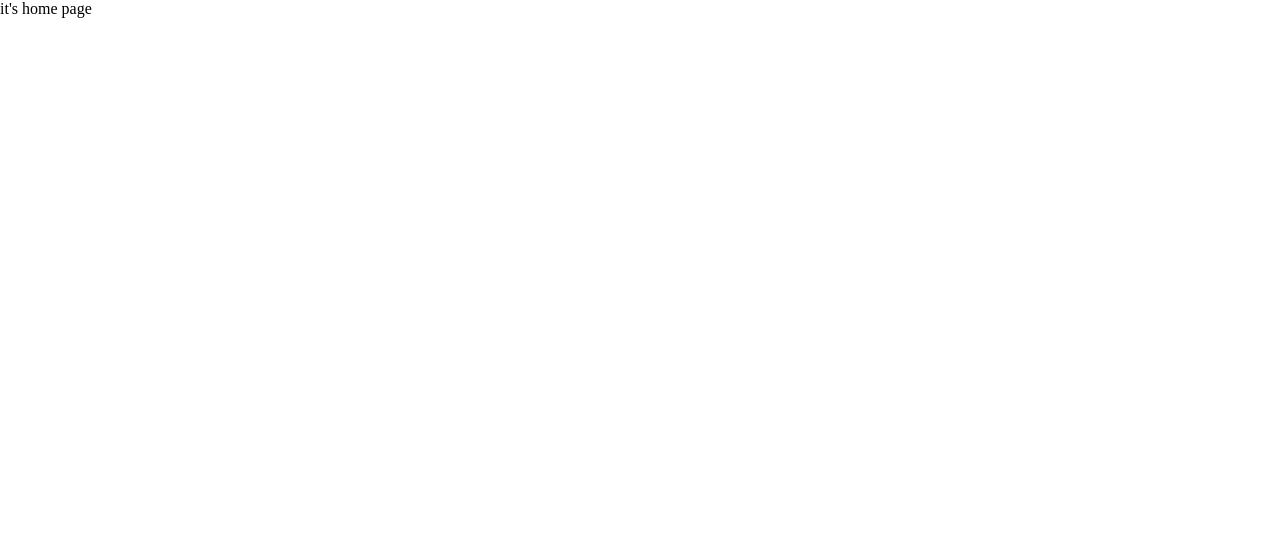
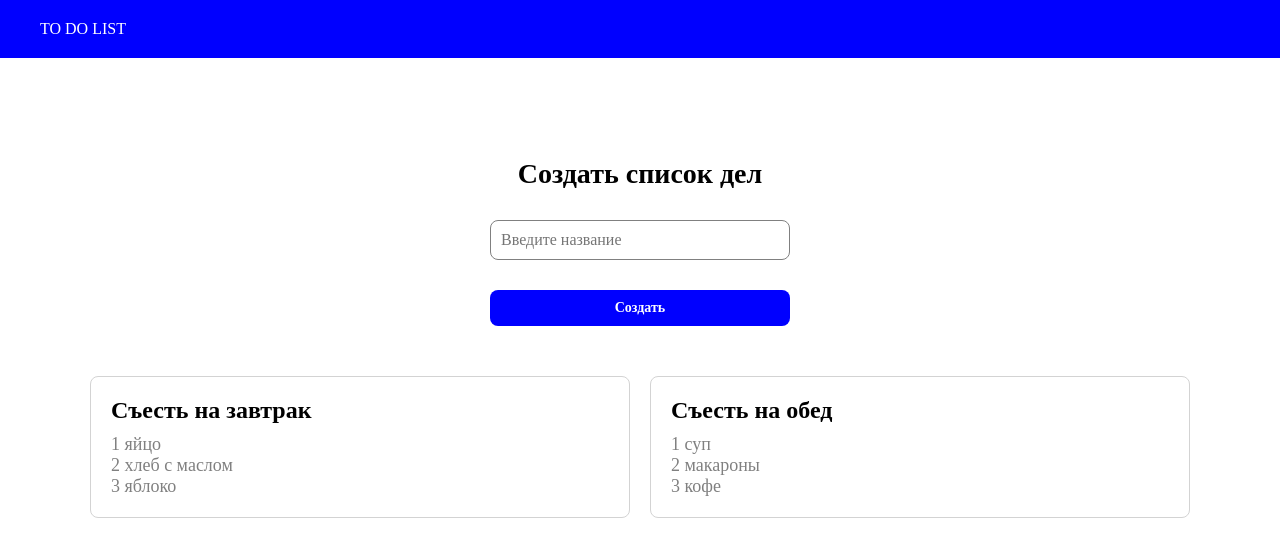
Before and after one commit to SonicFear96/todo-list-app, a Vue app: page / in a window 1280 px wide. Shown: the top 556 px of the page. Built offline with nearby package versions, Linux system fonts and the light colour scheme.

Commit message:
feature: todo list (main-page)

```diff
--- a/src/App.vue
+++ b/src/App.vue
@@ -1,7 +1,18 @@
 <template>
-  <router-view/>
+  <vHeader/>
+  <div class="app">
+      <router-view/>
+  </div>
 </template>
 
+<script>
+import vHeader from '@/components/header'
+export default {
+  components: {
+    vHeader
+  }
+}
+</script>
 <style>
 * {
   vertical-align: baseline;
@@ -40,4 +51,13 @@ a {
 a img, :link img, :visited img {
   border: 0;
 }
+.wrapper {
+  padding: 0 40px;
+}
+.app {
+  margin-top: 100px;
+}
+.container {
+  padding: 0 90px;
+}
 </style>
--- /dev/null
+++ b/src/components/card/index.vue
@@ -0,0 +1,46 @@
+<template>
+ <div class="card-component">
+    <div class="title">
+        {{ data.title }}
+    </div>
+    <ul v-if="data.items.length" class="todo-list">
+      <li class="todo-item" v-for="(item, index) in data.items" :key="index"> {{index + 1}} {{ item }} </li>
+    </ul>
+    <div class="todo-item--no" v-else>
+      к сожалению, список дел ещё не заполнен
+    </div>
+ </div>
+</template>
+
+<script>
+export default {
+  name: 'card-component',
+  props: {
+    data: {
+      type: Object,
+      default: () => {}
+    }
+  }
+}
+</script>
+
+<style scoped>
+.card-component {
+  border-radius: 8px;
+  border: 1px solid lightgray;
+  padding: 20px;
+  height: 100%;
+}
+.title {
+    font-size: 24px;
+    font-weight: bold;
+}
+.todo-list {
+  margin-top: 10px;
+  list-style: none;
+}
+.todo-item, .todo-item--no {
+  font-size: 18px;
+  color: grey;
+}
+</style>
--- /dev/null
+++ b/src/components/form/index.vue
@@ -0,0 +1,68 @@
+<template>
+  <form class="form" @submit.prevent>
+    <h2 class="h2">Создать список дел</h2>
+    <input
+        v-model="title"
+        @input="input"
+        class='input'
+        type="text"
+        placeholder="Введите название"
+        >
+    <button class="button" @click="create">Создать</button>
+  </form>
+</template>
+
+<script>
+export default {
+  name: 'form-component',
+  data () {
+    return {
+      title: ''
+    }
+  },
+  methods: {
+    input (event) {
+      this.title = event.target.value
+    },
+    create () {
+      this.$emit('create', this.title)
+      this.title = ''
+    }
+  }
+}
+</script>
+
+<style scoped>
+  .h2 {
+    font-size: 28px;
+  }
+  .form {
+    max-width: 600px;
+    display: flex;
+    margin: 0 auto;
+    flex-direction: column;
+    align-items: center;
+    gap: 30px;
+  }
+  .input {
+    border: 1px solid grey;
+    border-radius: 8px;
+    padding: 10px;
+    width: 100%;
+    max-width: 300px;
+  }
+  .button {
+    background-color: blue;
+    color: white;
+    font-size: 14px;
+    font-weight: 700;
+    padding: 10px 20px;
+    width: 100%;
+    max-width: 300px;
+    border-radius: 8px;
+  }
+  .button:hover {
+    opacity: 0.5;
+    cursor: pointer;
+  }
+</style>
--- /dev/null
+++ b/src/components/header/index.vue
@@ -0,0 +1,20 @@
+<template>
+  <header class="header-component wrapper">
+    <div class="logo">TO DO LIST</div>
+  </header>
+</template>
+
+<script>
+export default {
+  name: 'header-component'
+}
+</script>
+
+<style scoped>
+.header-component {
+    background-color: blue;
+    color: white;
+    padding-top: 20px;
+    padding-bottom: 20px;
+}
+</style>
--- a/src/pages/HomePage.vue
+++ b/src/pages/HomePage.vue
@@ -1,19 +1,64 @@
 <template>
-  <div class="page home-page">
-    it's home page
+  <div class="page home-page container">
+    <vForm @create="createPost"/>
+    <div class="data-list-wrapper">
+      <ul class="data-list">
+        <li class="data-item" v-for="item in todoList" :key="item.id">
+          <vCard :data="item" />
+        </li>
+      </ul>
+    </div>
   </div>
 </template>
 
 <script>
+import vCard from '@/components/card'
+import vForm from '@/components/form'
 export default {
   name: 'Home-page',
   components: {
+    vCard,
+    vForm
+  },
+  data () {
+    return {
+      todoList: [
+        {
+          id: 1,
+          title:'Съесть на завтрак',
+          items: ['яйцо', 'хлеб с маслом', 'яблоко']
+        },
+        {
+          id: 2,
+          title: 'Съесть на обед',
+          items: ['суп', 'макароны', 'кофе',]
+        }
+      ]
+    }
+  },
+  methods: {
+    createPost (data) {
+      const post = {
+        id: Date.now(),
+        title: data,
+        items: []
+      }
+      this.todoList.push(post)
+    }
   }
 }
 </script>
 
 <style scoped>
-  .page.home-page {
-
-}
+  .data-list {
+    margin-top: 50px;
+    list-style: none;
+    display: flex;
+    flex-direction: row;
+    gap: 20px;
+    flex-wrap: wrap;
+  }
+  .data-item {
+    width: calc(50% - 10px);
+  }
 </style>
```
